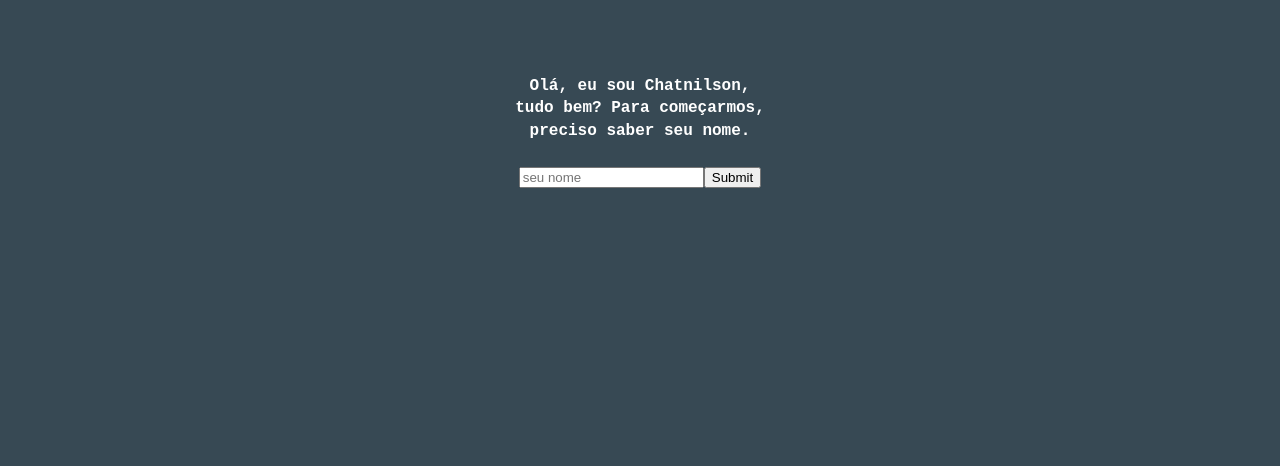
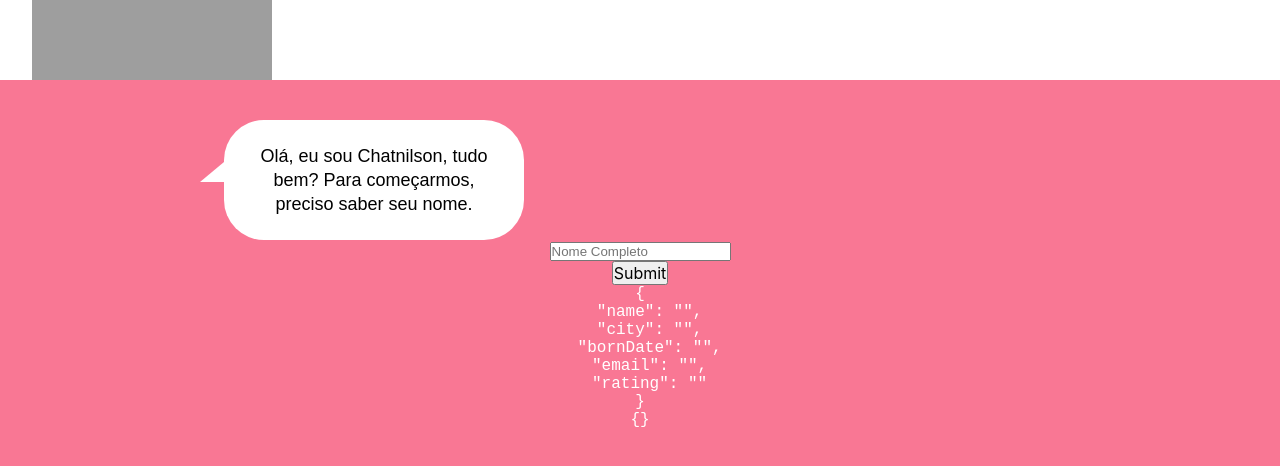
Before and after one commit to feliciovcm/teste, a React (Create React App) app: page / in a window 1280 px wide. Shown: the top 466 px of the page. Built offline with nearby package versions, Linux system fonts and the light colour scheme; grey boxes are pictures that could not be loaded.

Commit message:
Second commit

```diff
--- a/public/styles.css
+++ b/public/styles.css
@@ -1,20 +1,115 @@
-body {
-    font: normal 14px/100% "Andale Mono", AndaleMono, monospace;
-    color: #fff;
-    padding: 50px;
-    width: 300px;
-    margin: 0 auto;
-    background-color: #374954;
-    text-align: center;
+
+
+  * {
+    margin: 0;
+    padding: 0;
+    box-sizing: border-box;
+  }
+  :root {
+    --white: #fff;
+    --background: #374954;
+    --gray-line: #dcdde0;
+    --text: #666666;
+    --text-highlight: #b3b9ff;
+    --title: #2e384d;
+    --red: #e83f5b;
+    --green: #4cd62b;
+    --blue: #5965e0;
+    --blue-dark: #4953b8;
+    --blue-twitter: #2aa9e0;
+    --workalove: #F97794;
+    --workback: #ee539d;
   }
 
-  h1 {
-    font-size: 100px;
+  @media(max-width: 1080px) {
+    html {
+      font-size: 93.75%;
+    }
   }
 
-  .messageContainer{
-      padding: 25px;
-      font-size: 1rem;
-      font-weight: 600;
-      line-height: 1.4;
+  @media(max-width: 720px) {
+    html {
+      font-size: 87.5%;
+    }
   }
+
+  body {
+    color: #fff;
+    background-color: var(--workalove);
+  }
+
+  body, button {
+    font: 400 16px "Inter", sans-serif;
+  }
+
+  header{
+    background: var(--white);
+    height: 5rem;
+
+    justify-content: center;
+  }
+
+  header img{
+    width: 15rem;
+    height: 5rem;
+    position: relative;
+    left: 2rem;
+  }
+
+  .container {
+    height: 100vh;
+    display: flex;
+    flex-direction: column;
+  }
+
+  .container section {
+    text-align: center;
+    align-content: center;
+    width: 70%;
+    margin: 0 auto;
+    padding: 2.5rem 2rem;
+  }
+
+
+  .bubble {
+    position: relative;
+    font-family: sans-serif;
+    font-size: 18px;
+    line-height: 24px;
+    width: 300px;
+    background: #fff;
+    border-radius: 40px;
+    padding: 24px;
+    text-align: center;
+    color: #000;
+  }
+
+  .bubble-bottom-left:before {
+    content: "";
+    width: 0px;
+    height: 0px;
+    position: absolute;
+    border-left: 24px solid #00000000;
+    border-right: 12px solid #fff;
+    border-top: 12px solid #00000000;
+    border-bottom: 20px solid #fff;
+    left: -24px;
+    top: 30px;
+  }
+
+  .error{
+    color: red;
+  }
+
+  .errorField {
+    border: 5px solid red;
+  }
+
+  .star {
+    width: 1.5rem;
+    height: 1.5rem;
+  }
+
+  .cursor-pointer{
+    display: inline;
+  }
--- a/src/Components/App.jsx
+++ b/src/Components/App.jsx
@@ -1,10 +1,13 @@
 import axios from 'axios';
 import React, { useState } from 'react'
 import * as yup from 'yup';
+import { Formik, Field, Form, ErrorMessage, } from 'formik';
+import { MessageBornDate, MessageCity, MessageEmail, MessageName } from './Message';
+import RatingIcon from "./Rating"
 
 
 export default function App() {
-    const [title, setTitle] = useState('')
+
 
     const [isNameSubmitted, setIsNameSubmitted] = useState(false);
 
@@ -30,37 +33,7 @@ export default function App() {
         setTimeout(() => setIsEmailSubmitted(true), 500)
     }
 
-    function submitForm(e) {
-        let name = e.target[0].value;
-        let city = e.target[2].value;
-        let bornDate = e.target[4].value;
-        let email = e.target[6].value;
-        let data = { name, city, bornDate, email };
 
-
-
-        let schema = yup.object().shape({
-            name: yup.string().required(),
-            city: yup.string().required(),
-            bornDate: yup.date().required(),
-            email: yup.string().email().required(),
-
-        })
-
-        schema.isValid({
-            name: e.target[0].value,
-            city: e.target[2].value,
-            bornDate: e.target[4].value,
-            email: e.target[6].value,
-        }).then(valid => {
-            if (valid) {
-                console.log(data);
-                postUser(data);
-            }
-
-        })
-
-    }
     function postUser(data) {
         axios.post('https://60415a34f34cf600173c9cf5.mockapi.io/api/vitorfelicio/users', data)
             .then(function (response) {
@@ -71,50 +44,116 @@ export default function App() {
             });
     }
 
+    const SignupSchema = yup.object().shape({
+
+        name: yup.string()
+            .min(8, 'Must be at least 8 characters')
+            .required('Username is required')
+            .matches(
+                /^[a-zA-Z0-9]+$/,
+                'Cannot contain special characters or spaces'
+            ),
+        city: yup.string()
+            .min(2, 'Too Short!')
+            .max(70, 'Too Long!')
+            .required('Required'),
+        bornDate: yup.date()
+            .required('Required'),
+        email: yup.string()
+            .email('Invalid email')
+            .required('Required'),
+        rating: yup.string()
+            .required('Required'),
+
+    });
+
+
+    // Rating Calculation
+
+    const [rating, setRating] = React.useState(0);
+    const [hoverRating, setHoverRating] = React.useState(0);
+    const onMouseEnter = (index) => {
+        setHoverRating(index);
+    };
+    const onMouseLeave = () => {
+        setHoverRating(0);
+    };
+    const onSaveRating = (index) => {
+        setRating(index);
+    };
+
     return (
 
 
+        <div className="container">
+            <header>
+                <img src="https://workalove.com/wp-content/uploads/2021/02/capa-workalove-ok.webp" alt="workalove" />
 
-        <div className="container">
+            </header>
+            <section>
+                <Formik
+                    initialValues={{ name: '', city: '', bornDate: '', email: '', rating: '' }}
+                    validationSchema={SignupSchema}
+                    onSubmit={(data, { setSubmitting }) => {
+                        setSubmitting(true);
+                        // make async call
+                        postUser(data)
 
-            <form onSubmit={e => {
-                e.preventDefault();
-                submitForm(e);
-            }} >
-                <>
-                    <div className="messageContainer">
-                        Olá, eu sou Chatnilson, tudo bem? Para começarmos, preciso saber seu nome.
-            </div>
-                    <input type="text" id="name" onChange={event => setTitle(event.target.value)} placeholder="seu nome" name="userName" />
+                        setSubmitting(false)
+                    }}>
+                    {({ values, isSubmitting, errors, touched }) => (
+                        <Form>
+                            <MessageName />
+                            <Field
+                                placeholder="Nome Completo"
+                                type="input"
+                                name="name"
+                                className={errors.name && touched.name && "errorField"}
 
-                </>
-                <button type="button" onClick={nextMessageName}>Submit</button>
+                            />
+                            <div className="error"> <ErrorMessage name="name" /></div>
+                            <button type="button" onClick={!errors.name ? nextMessageName : null}>Submit</button>
 
                             {isNameSubmitted &&
                                 <>
-                        <div className="messageContainer">
-                            Que satisfação, {title}. Agora que sei seu nome, qual a cidade e estado que você mora?
-                    </div>
-                        <input type="text" placeholder="Cidade" name="userCity" />
-                        <button type="button" onClick={nextMessageCity}>Submit</button>
+                                    <MessageCity
+                                        personName={values.name}
+                                    />
+                                    <Field
+                                        placeholder="Cidade/Estado"
+                                        type="input"
+                                        name="city"
+                                        className={errors.city && touched.city && "errorField"}
+                                    />
+                                    <div className="error"> <ErrorMessage name="city" /></div>
+                                    <button type="button" onClick={!errors.city ? nextMessageCity : null}>Submit</button>
                                 </>
                             }
                             {isCitySubmitted &&
                                 <>
-                        <div className="messageContainer">
-                            Legal, agora que sabemos sua cidade e estado. Quando foi que você nasceu?
-                    </div>
-                        <input type="date" placeholder="00/00/0000" name='userBornDate' />
-                        <button type="button" onClick={nextMessageBorndate}>Submit</button>
+                                    <MessageBornDate />
+                                    <Field
+                                        placeholder="00/00/0000"
+                                        type="date"
+                                        name="bornDate"
+                                        className={errors.bornDate && touched.bornDate && "errorField"}
+                                    />
+                                    <div className="error"> <ErrorMessage name="bornDate" /></div>
+                                    <button type="button" onClick={!errors.bornDate ? nextMessageBorndate : null}>Submit</button>
                                 </>
+
                             }
                             {isBorndateSubmitted &&
                                 <>
-                        <div className="messageContainer">
-                            Agora me fala teu email, por gentileza.
-                    </div>
-                        <input type="email" placeholder="email" name='userEmail' />
-                        <button type="button" onClick={nextMessageEmail}>Submit</button>
+                                    <MessageEmail />
+                                    <Field
+                                        placeholder="email"
+                                        type="email"
+                                        name="email"
+                                        className={errors.email && touched.email && "errorField"}
+                                    />
+                                    <div> <ErrorMessage className="error" name="email" /></div>
+                                    <button type="button" onClick={!errors.email ? nextMessageEmail : null}>Submit</button>
                                 </>
                             }
                             {isEmailSubmitted &&
@@ -122,11 +161,32 @@ export default function App() {
                                     <div className="messageContainer">
                                         Você finalizou. Faça uma valiação:
                                 </div>
+                                    <div className="box flex">
+                                        {[1, 2, 3, 4, 5].map((index) => {
+                                            return (
+                                                <RatingIcon
 
-                        <button type="submit">salvar</button>
+                                                    index={index}
+                                                    rating={rating}
+                                                    hoverRating={hoverRating}
+                                                    onMouseEnter={onMouseEnter}
+                                                    onMouseLeave={onMouseLeave}
+                                                    onSaveRating={onSaveRating} />
+
+                                            )
+                                        })}
+                                    </div>
+
+
+                                    <button disabled={isSubmitting} type="submit">Submit</button>
                                 </>
                             }
-            </form>
+                            <pre>{JSON.stringify(values, null, 2)}</pre>
+                            <pre>{JSON.stringify(errors, null, 2)}</pre>
+                        </Form>
+                    )}
+                </Formik>
+            </section>
         </div>
     )
 }
--- a/src/Components/Form.jsx
+++ /dev/null
@@ -1,42 +0,0 @@
-import React from 'react';
-import { Formik, Form, Field, ErrorMessage } from 'formik';
-
-const Basic = () => (
-    <div>
-        <h1>Any place in your app!</h1>
-        <Formik
-            initialValues={{ email: '', password: '' }}
-            validate={values => {
-                const errors = {};
-                if (!values.email) {
-                    errors.email = 'Required';
-                } else if (
-                    !/^[A-Z0-9._%+-]+@[A-Z0-9.-]+\.[A-Z]{2,}$/i.test(values.email)
-                ) {
-                    errors.email = 'Invalid email address';
-                }
-                return errors;
-            }}
-            onSubmit={(values, { setSubmitting }) => {
-                setTimeout(() => {
-                    alert(JSON.stringify(values, null, 2));
-                    setSubmitting(false);
-                }, 400);
-            }}
-        >
-            {({ isSubmitting }) => (
-                <Form>
-                    <Field type="email" name="email" />
-                    <ErrorMessage name="email" component="div" />
-                    <Field type="password" name="password" />
-                    <ErrorMessage name="password" component="div" />
-                    <button type="submit" disabled={isSubmitting}>
-                        Submit
-           </button>
-                </Form>
-            )}
-        </Formik>
-    </div>
-);
-
-export default Basic;
--- /dev/null
+++ b/src/Components/Message.jsx
@@ -0,0 +1,34 @@
+import React from "react";
+
+export function MessageName() {
+    return (
+        <div class="bubble bubble-bottom-left">
+
+            Olá, eu sou Chatnilson, tudo bem? Para começarmos, preciso saber seu nome.
+        </div>
+    )
+}
+
+export function MessageCity(props) {
+    return (
+        <div className="messageContainer">
+            Que satisfação, {props.personName}. Agora que sei seu nome, qual a cidade e estado que você mora?
+        </div>
+    )
+}
+
+export function MessageBornDate() {
+    return (
+        <div className="messageContainer">
+            Legal, agora que sabemos sua cidade e estado. Quando foi que você nasceu?
+        </div>
+    )
+}
+
+export function MessageEmail() {
+    return (
+        <div className="messageContainer">
+            Agora me fala teu email, por gentileza.
+        </div>
+    )
+}
--- /dev/null
+++ b/src/Components/Rating.jsx
@@ -0,0 +1,52 @@
+import React from 'react';
+
+
+
+
+function StarIcon(props) {
+    const { fill = 'none' } = props;
+    return (
+        <svg className="star"
+            fill={fill}
+            stroke="currentColor"
+            viewBox="0 0 24 24"
+            xmlns="http://www.w3.org/2000/svg"
+        >
+            <path
+                strokeLinecap="round"
+                strokeLinejoin="round"
+                strokeWidth="2"
+                d="M11.049 2.927c.3-.921 1.603-.921 1.902 0l1.519 4.674a1 1 0 00.95.69h4.915c.969 0 1.371 1.24.588 1.81l-3.976 2.888a1 1 0 00-.363 1.118l1.518 4.674c.3.922-.755 1.688-1.538 1.118l-3.976-2.888a1 1 0 00-1.176 0l-3.976 2.888c-.783.57-1.838-.197-1.538-1.118l1.518-4.674a1 1 0 00-.363-1.118l-3.976-2.888c-.784-.57-.38-1.81.588-1.81h4.914a1 1 0 00.951-.69l1.519-4.674z">
+
+            </path>
+        </svg>
+    );
+}
+
+export default function RatingIcon(props) {
+    const {
+        index,
+        rating,
+        hoverRating,
+        onMouseEnter,
+        onMouseLeave,
+        onSaveRating,
+    } = props;
+    const fill = React.useMemo(() => {
+        if (hoverRating >= index) {
+            return 'yellow';
+        } else if (!hoverRating && rating >= index) {
+            return 'yellow';
+        }
+        return 'none';
+    }, [rating, hoverRating, index]);
+    return (
+        <div
+            className="cursor-pointer"
+            onMouseEnter={() => onMouseEnter(index)}
+            onMouseLeave={() => onMouseLeave()}
+            onClick={() => onSaveRating(index)}>
+            <StarIcon fill={fill} />
+        </div>
+    )
+}
--- a/src/index.js
+++ b/src/index.js
@@ -2,7 +2,7 @@
 import React from "react";
 import ReactDOM from "react-dom"
 import App from "./Components/App";
-import Basic from "./Components/Form"
+
 
 
 ReactDOM.render(
```
Lines whose indentation alone changed are shown as unchanged.
